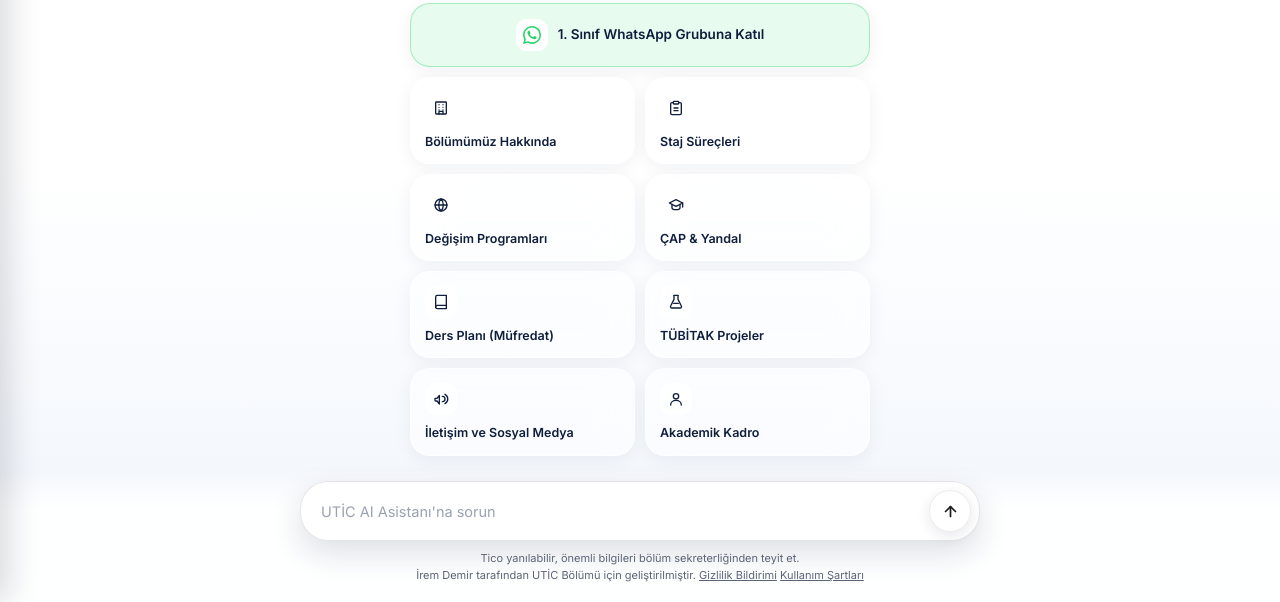
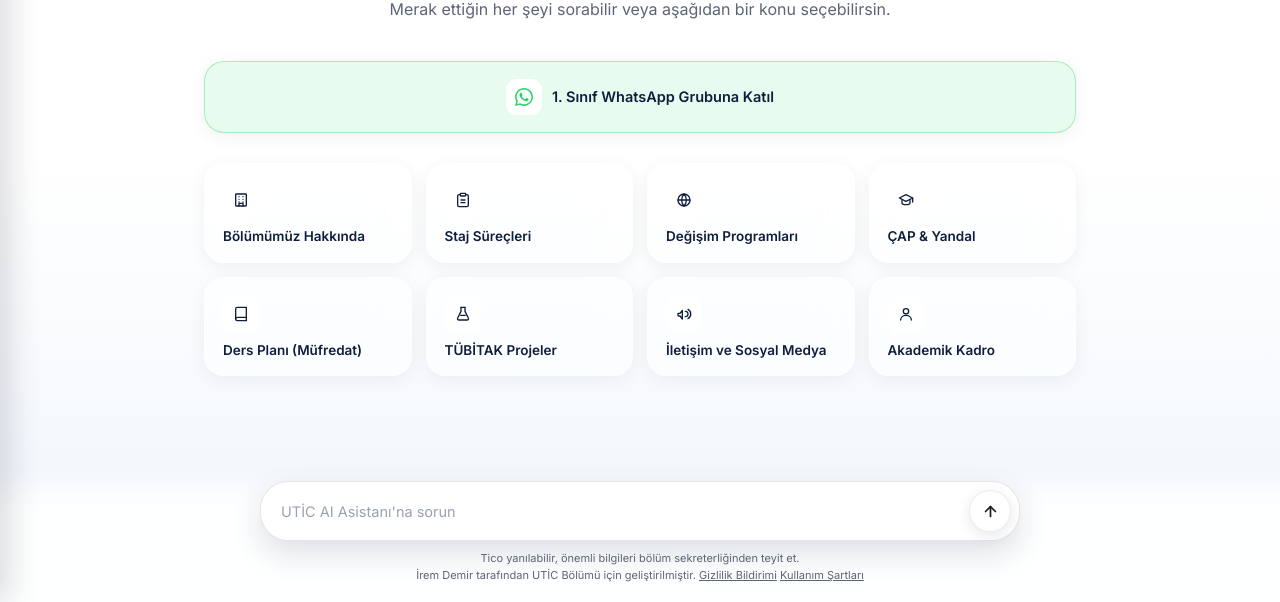
Before and after one commit to iremdemi/utic-ai-asistan, a website: page index.html in a window 1280 px wide. Shown: the part 198-800 px from the top of the page. Drawn offline with Linux system fonts and the light colour scheme.

Commit message:
Update index.html

```diff
--- a/index.html
+++ b/index.html
@@ -864,6 +864,77 @@
   @media (max-width: 480px) {
     .hero h1 { font-size: 22px; }
     main { padding-bottom: 150px; }
+  }
+
+  /* ==================================================================
+     MASAÜSTÜ GÖRÜNÜMÜ (yalnızca geniş ekranlar, min-width tabanlı)
+     Bu blok SADECE masaüstü/geniş ekran düzenini geliştirir.
+     Mobil kurallarının hiçbirine dokunmuyor, hepsi olduğu gibi kalıyor.
+     ================================================================== */
+  @media (min-width: 900px) {
+    main {
+      max-width: 920px;
+    }
+
+    .hero {
+      padding: 40px 0 20px;
+    }
+
+    .hero h1 {
+      font-size: 36px;
+      max-width: 680px;
+    }
+
+    .hero p {
+      font-size: 16px;
+      max-width: 520px;
+    }
+
+    .hero-chips {
+      grid-template-columns: repeat(4, minmax(0, 1fr));
+      max-width: 920px;
+      gap: 14px;
+      margin-top: 30px;
+    }
+
+    .chip {
+      padding: 18px 18px 16px;
+      font-size: 13.5px;
+    }
+
+    .chip-icon {
+      width: 36px;
+      height: 36px;
+    }
+
+    .chip-featured {
+      max-width: 920px;
+      margin-top: 32px;
+      padding: 17px 20px !important;
+      font-size: 14.5px !important;
+    }
+
+    .messages {
+      max-width: 920px;
+      margin: 0 auto;
+      width: 100%;
+    }
+
+    .msg {
+      max-width: 620px;
+    }
+
+    .menu-card {
+      max-width: 620px;
+    }
+
+    .input-dock .pill {
+      max-width: 760px;
+    }
+
+    .side-panel {
+      width: 360px;
+    }
   }
 
 </style>
```
